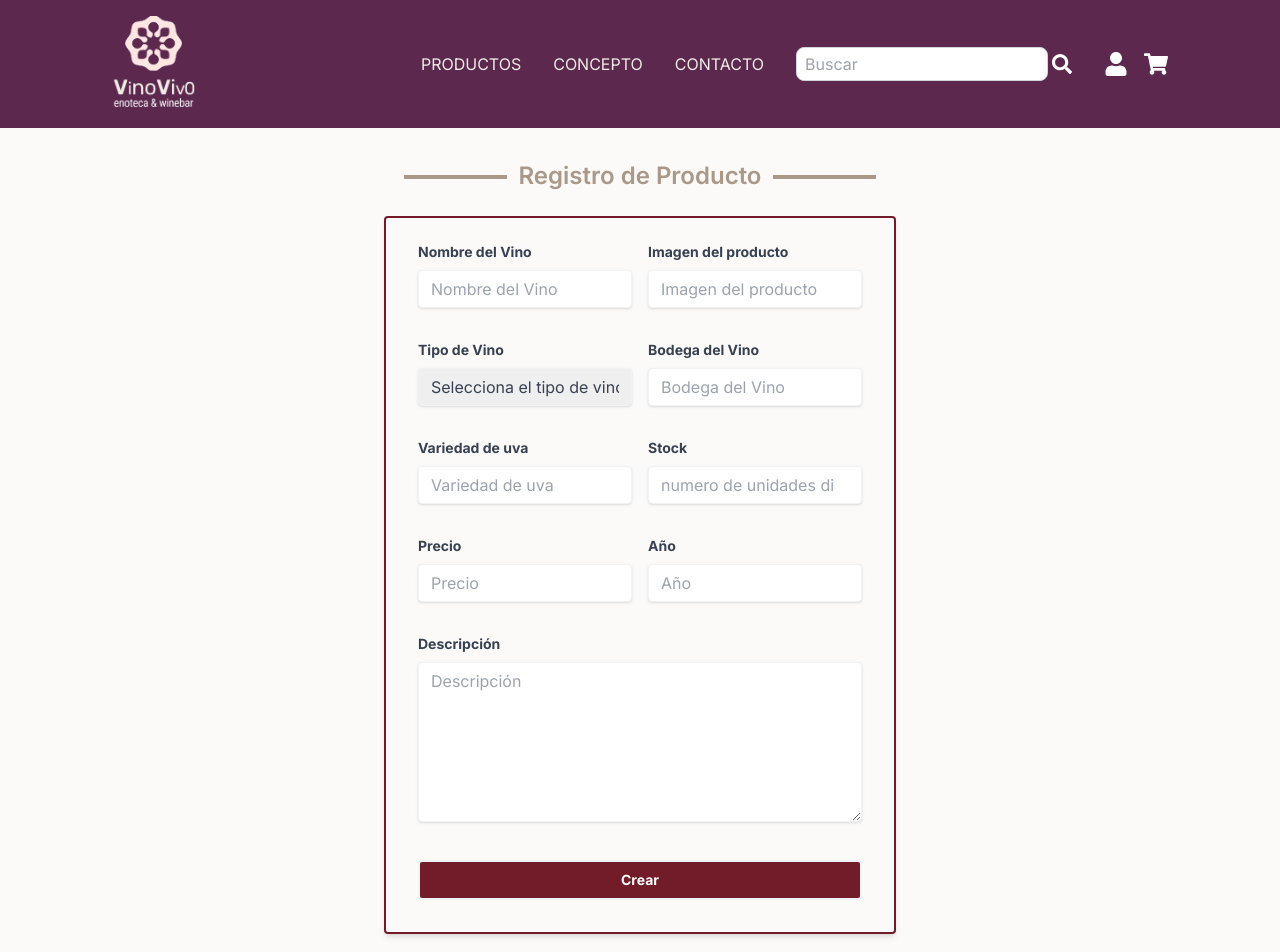
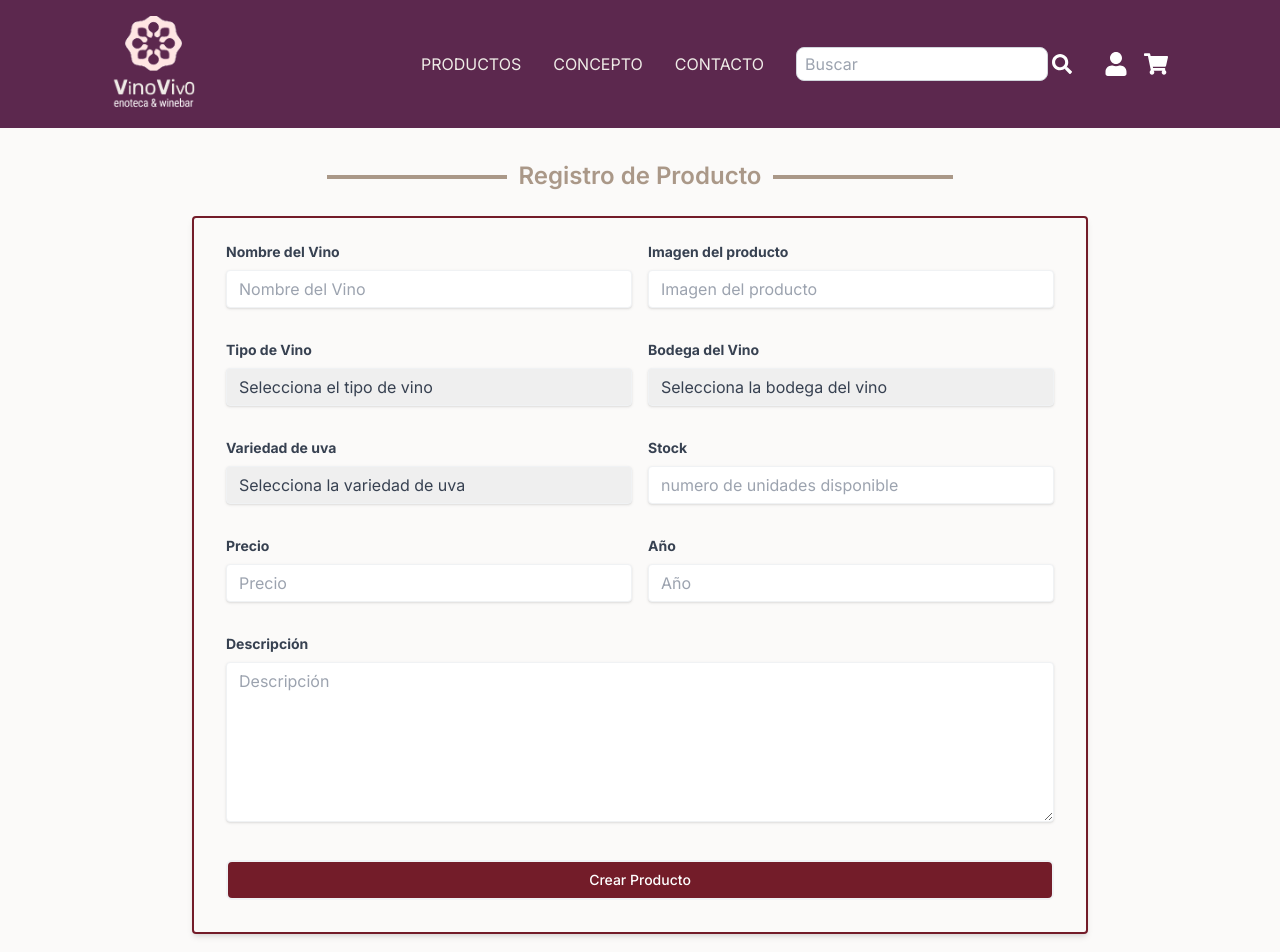
Before and after one commit to VinoVivo/VinoVivo-Frontend, a Next.js app in the folder vino-vivo/: page /product/register in a window 1280 px wide. Shown: the top 952 px of the page. Built offline with nearby package versions, Linux system fonts and the light colour scheme.

Commit message:
selects de variety, type y winery modificados

```diff
--- a/vino-vivo/src/components/product/register/RegisterForm.tsx
+++ b/vino-vivo/src/components/product/register/RegisterForm.tsx
@@ -9,28 +9,30 @@ export default function RegisterProductForm() {
     const { register, handleSubmit, formState: { errors } } = useForm<ProductFormValues>();
 
     const onSubmit: SubmitHandler<ProductFormValues> = async (data) => {
-        try {
-            const payload = {
-                ...data,
-            };
+        // try {
+        //     const payload = {
+        //         ...data,
+        //     };
 
-            const response = await fetch('http://localhost:8082/product/create', {
-                method: 'POST',
-                headers: {
-                    'Content-Type': 'application/json'
-                },
-                body: JSON.stringify({ id: 0, ...payload })
-            });
+        //     const response = await fetch('http://localhost:8082/product/create', {
+        //         method: 'POST',
+        //         headers: {
+        //             'Content-Type': 'application/json'
+        //         },
+        //         body: JSON.stringify({ id: 0, ...payload })
+        //     });
 
-            if (!response.ok) {
-                throw new Error('Error en la respuesta del servidor');
-            }
+        //     if (!response.ok) {
+        //         throw new Error('Error en la respuesta del servidor');
+        //     }
 
-            const responseData = await response.json();
-            console.log('Producto creado:', responseData);
-        } catch (error) {
-            console.error('Error al crear el producto:', error);
-        }
+        //     const responseData = await response.json();
+        //     console.log('Producto creado:', responseData);
+        // } catch (error) {
+        //     console.error('Error al crear el producto:', error);
+        // }
+        console.log({data});
+
     };
 
     const handleTextInput = (e: React.KeyboardEvent<HTMLInputElement>) => {
@@ -46,7 +48,7 @@ export default function RegisterProductForm() {
     };
 
     return (
-        <div className="max-w-lg mx-auto my-40">
+        <div className="max-w-4xl mx-auto mx-4 my-40 sm:mx-auto">
             <Title title="Registro de Producto" color="beige"/>
             <form onSubmit={handleSubmit(onSubmit)} className=" shadow-md rounded px-8 pt-6 pb-8 my-6 grid gap-4 sm:grid-cols-2 border-primary border-2">
                 {/* name */}
@@ -83,60 +85,65 @@ export default function RegisterProductForm() {
                     />
                     {errors.image && <p className="text-red-500 text-xs italic">{errors.image.message}</p>}
                 </div>
-
                 {/* wine type */}
                 <div className="mb-4">
-                    <label className="block text-gray-700 text-sm font-bold mb-2" htmlFor="nameType">
+                    <label className="block text-gray-700 text-sm font-bold mb-2" htmlFor="idType">
                         Tipo de Vino
                     </label>
                     <select
-                        {...register('nameType', { required: 'Este campo es requerido' })}
+                        {...register('idType', { required: 'Este campo es requerido' })}
                         className="shadow appearance-none border rounded w-full py-2 px-3 text-gray-700 leading-tight focus:outline-none focus:shadow-outline"
                     >
                         <option value="">Selecciona el tipo de vino</option>
-                        <option value="tinto">Tinto</option>
-                        <option value="blanco">Blanco</option>
-                        <option value="espumoso">Espumoso</option>
-                        <option value="rosado">Rosado</option>
+                        <option value="1">Rosado</option>
+                        <option value="2">Blanco</option>
+                        <option value="3">Tinto</option>
+                        <option value="4">Espumoso</option>
                     </select>
-                    {errors.nameType && <p className="text-red-500 text-xs italic">{errors.nameType.message}</p>}
+                    {errors.idType && <p className="text-red-500 text-xs italic">{errors.idType.message}</p>}
                 </div>
                 {/* wine winnery */}
                 <div className="mb-4">
-                    <label className="block text-gray-700 text-sm font-bold mb-2" htmlFor="nameWinery">
+                    <label className="block text-gray-700 text-sm font-bold mb-2" htmlFor="idWinery">
                         Bodega del Vino
                     </label>
-                    <input
-                        {...register('nameWinery', {
+                    <select
+                        {...register('idWinery', {
                             required: 'Este campo es requerido',
-                            minLength: { value: 5, message: 'Debe tener al menos 5 caracteres' },
-                            maxLength: { value: 20, message: 'Debe tener máximo 20 caracteres' },
-                            pattern: { value: /^[A-Za-z\s]+$/, message: 'Solo se permiten letras y espacios' }
                         })}
                         className="shadow appearance-none border rounded w-full py-2 px-3 text-gray-700 leading-tight focus:outline-none focus:shadow-outline"
-                        type="text"
-                        placeholder="Bodega del Vino"
-                        onKeyDown={handleTextInput}
-                    />
-                    {errors.nameWinery && <p className="text-red-500 text-xs italic">{errors.nameWinery.message}</p>}
+                    >
+                        <option value="">Selecciona la bodega del vino</option>
+                        <option value="1">Bianchi</option>
+                        <option value="2">Rutini</option>
+                        <option value="3">Catena Zapata</option>
+                        <option value="4">Trivento</option>
+                        <option value="5">Salentein</option>
+                        <option value="6">Norton</option>
+                        <option value="7">Nieto Senetiner</option>
+                        <option value="8">Piedra Negra</option>
+                        <option value="9">Del Fin del Mundo</option>
+                        <option value="10">Alta Vista </option>
+                    </select>
+                    {errors.idWinery && <p className="text-red-500 text-xs italic">{errors.idWinery.message}</p>}
                 </div>
                 {/* grape variety */}
                 <div className="mb-4">
-                    <label className="block text-gray-700 text-sm font-bold mb-2" htmlFor="nameVariety">
+                    <label className="block text-gray-700 text-sm font-bold mb-2" htmlFor="idVariety">
                         Variedad de uva
                     </label>
-                    <input
-                        {...register('nameVariety', {
-                            required: 'Este campo es requerido',
-                            minLength: { value: 5, message: 'Debe tener al menos 5 caracteres' },
-                            pattern: { value: /^[A-Za-z\s]+$/, message: 'Solo se permiten letras y espacios' }
-                        })}
+                    <select
+                        {...register('idVariety', { required: 'Este campo es requerido' })}
                         className="shadow appearance-none border rounded w-full py-2 px-3 text-gray-700 leading-tight focus:outline-none focus:shadow-outline"
-                        type="text"
-                        placeholder="Variedad de uva"
-                        onKeyDown={handleTextInput}
-                    />
-                    {errors.nameVariety && <p className="text-red-500 text-xs italic">{errors.nameVariety.message}</p>}
+                    >
+                        <option value="">Selecciona la variedad de uva</option>
+                        <option value="1">Cabernet Sauvignon</option>
+                        <option value="2">Merlot</option>
+                        <option value="3">Pinot Noir</option>
+                        <option value="4">Malbec</option>
+                        <option value="5">Chardonnay </option>
+                    </select>
+                    {errors.idVariety && <p className="text-red-500 text-xs italic">{errors.idVariety.message}</p>}
                 </div>
                 {/* stock */}
                 <div className="mb-4">
@@ -234,16 +241,10 @@ export default function RegisterProductForm() {
                             hover:text-primary
                             hover:border-primary
                             border-2
-                            font-bold
-                            py-2
-                            px-4
-                            rounded
-                            w-full
-                            focus:outline-none
-                            focus:shadow-outline "
+                            w-full "
                         type="submit"
                     >
-                        Crear
+                        Crear Producto
                     </Button>
                 </div>
             </form>
--- a/vino-vivo/src/types/products/products.types.ts
+++ b/vino-vivo/src/types/products/products.types.ts
@@ -14,7 +14,7 @@ export interface ProductFormValues {
     year: number;
     price: number;
     stock: number;
-    nameWinery: string;
-    nameVariety: string;
-    nameType: string;
+    idWinery: number;
+    idVariety: number;
+    idType: number;
 };
```
